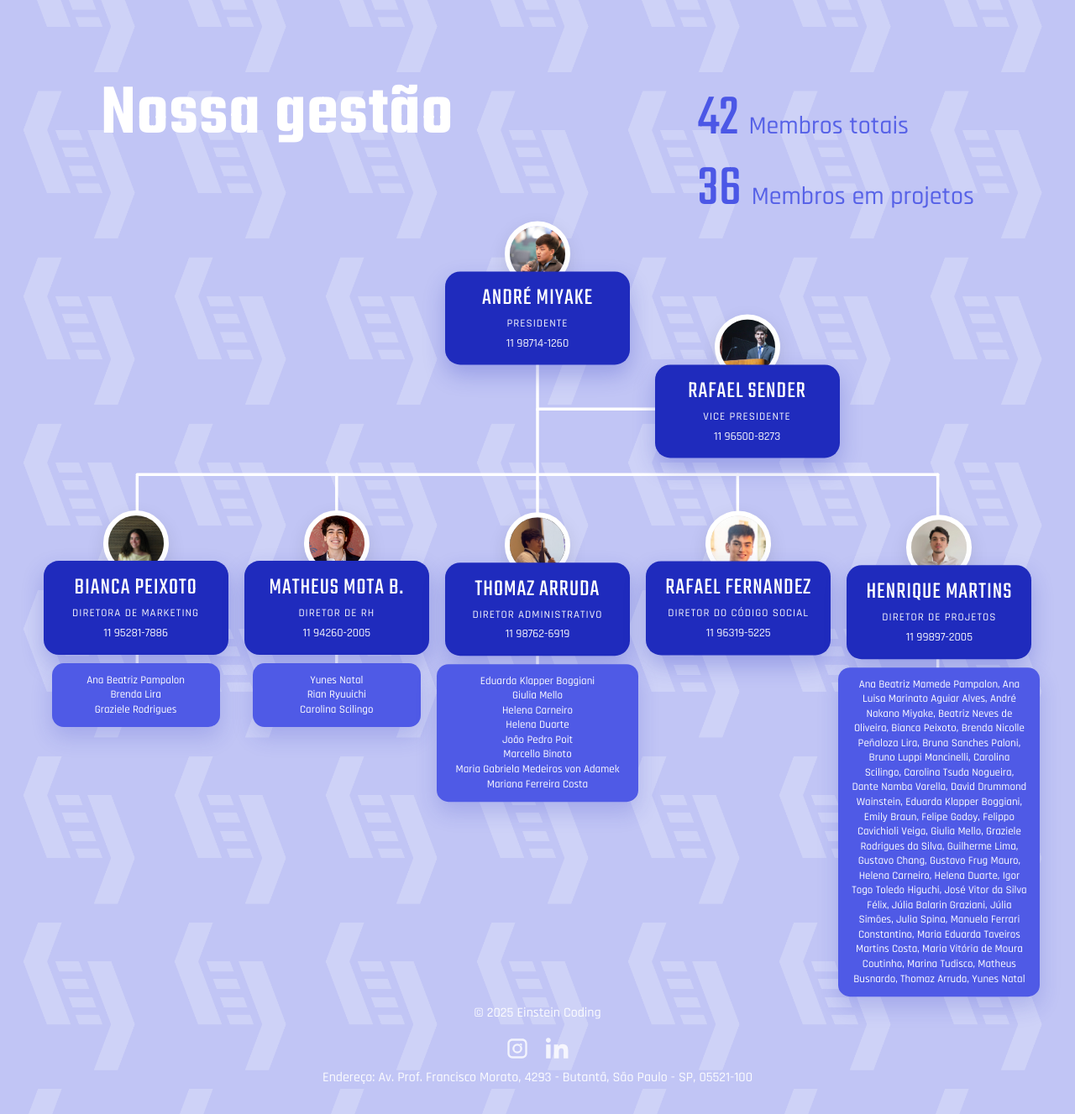
After one commit to mariatmcosta/EinsteinCoding-Site2025, a Django app: page /gestao/ in a window 1280 px wide. The commit adds this page. Shown: the part 112-1439 px from the top of the page at 84% size. Run offline with Django 5.2, Linux system fonts and the light colour scheme.

Commit message:
Finalização da página Gestão (organograma)

```diff
--- /dev/null
+++ b/core/templates/gestao.html
@@ -0,0 +1,187 @@
+{% load static %}
+<!DOCTYPE html>
+<html lang="pt-br">
+<head>
+  <meta charset="UTF-8" />
+  <meta name="viewport" content="width=device-width, initial-scale=1.0"/>
+  <title>Gestão | Einstein Coding</title>
+
+  <link rel="preconnect" href="https://fonts.googleapis.com">
+  <link rel="preconnect" href="https://fonts.gstatic.com" crossorigin>
+  <link href="https://fonts.googleapis.com/css2?family=Rajdhani:wght@400;500;600&family=Teko:wght@300;400;600&display=swap" rel="stylesheet">
+
+  <!-- CSS global (home) -->
+  <link rel="stylesheet" href="{% static 'css/style.css' %}">
+  <!-- CSS da página Gestão -->
+  <link rel="stylesheet" href="{% static 'css/gestao.css' %}">
+</head>
+
+<body>
+  <header class="navbar">
+    <nav class="navbar-links left">
+      <a href="/#sobre-nos">Sobre nós</a>
+      <a href="/codigo-social/">Código Social</a>
+      <a href="/projetos/">Nossos Projetos</a>
+    </nav>
+
+    <div class="navbar-center">
+      <a href="/#top" class="brand">EINSTEIN<br>CODING</a>
+    </div>
+
+    <nav class="navbar-links right">
+      <a href="/noticias/">Notícias</a>
+      <a href="/gestao/">Gestão</a>
+    </nav>
+  </header>
+
+  <main class="gestao-page">
+    <section class="gestao-container">
+      <div class="gestao-header">
+        <h1 class="gestao-title">Nossa gestão</h1>
+
+        <div class="metrics">
+          <div class="metric">
+            <span class="num">42</span>
+            <span class="txt">Membros totais</span>
+          </div>
+          <div class="metric">
+            <span class="num">36</span>
+            <span class="txt">Membros em projetos</span>
+          </div>
+        </div>
+      </div>
+
+      <section class="org-chart" aria-label="Organograma Einstein Coding">
+        <!-- Linhas SVG no fundo -->
+        <svg class="org-lines" viewBox="0 0 1200 800" preserveAspectRatio="xMidYMid meet" aria-hidden="true">
+          <!-- Presidente -> vice (formato “L”) -->
+          <path d="M 600 115 L 600 215 L 820 215" fill="none" stroke="#ffffff" stroke-width="4" stroke-linecap="round"/>
+
+          <!-- Presidente -> linha diretores -->
+          <path d="M 600 215 L 600 305" fill="none" stroke="#ffffff" stroke-width="4" stroke-linecap="round"/>
+          <path d="M 50 305 L 1150 305" fill="none" stroke="#ffffff" stroke-width="4" stroke-linecap="round"/>
+
+          <!-- Perninhas diretores -->
+          <path d="M 50 307 L 50 370" fill="none" stroke="#ffffff" stroke-width="4" stroke-linecap="round"/>
+          <path d="M 324 305 L 324 370" fill="none" stroke="#ffffff" stroke-width="4" stroke-linecap="round"/>
+          <path d="M 600 305 L 600 370" fill="none" stroke="#ffffFF" stroke-width="4" stroke-linecap="round"/>
+          <path d="M 875 305 L 875 370" fill="none" stroke="#ffffff" stroke-width="4" stroke-linecap="round"/>
+          <path d="M 1150 305 L 1150 370" fill="none" stroke="#ffffff" stroke-width="4" stroke-linecap="round"/>
+
+          <!-- Perninhas para as caixas de membros -->
+          <path d="M 50 550 L 50 600" fill="none" stroke="#ffffff" stroke-width="4" stroke-linecap="round"/>
+          <path d="M 324 550 L 324 600" fill="none" stroke="#ffffff" stroke-width="4" stroke-linecap="round"/>
+          <path d="M 600 550 L 600 600" fill="none" stroke="#ffffff" stroke-width="4" stroke-linecap="round"/>
+          <path d="M 1150 550 L 1150 600" fill="none" stroke="#ffffff" stroke-width="4" stroke-linecap="round"/>
+          <!--<path d="M 1060 340 L 1060 380" fill="none" stroke="#ffffff" stroke-width="4" stroke-linecap="round"/> -->
+        </svg>
+
+        <!-- PRESIDENTE -->
+        <div class="person p-presidente">
+          <img class="avatar" src="{% static 'imgs/gestao/andre.jpg' %}" alt="André Miyake">
+          <div class="card">
+            <p class="name">ANDRÉ MIYAKE</p>
+            <p class="role">PRESIDENTE</p>
+            <p class="phone">11 98714-1260</p>
+          </div>
+        </div>
+
+        <!-- VICE -->
+        <div class="person p-vice">
+          <img class="avatar" src="{% static 'imgs/gestao/rafael_sender.jpg' %}" alt="Rafael Sender">
+          <div class="card">
+            <p class="name">RAFAEL SENDER</p>
+            <p class="role">VICE PRESIDENTE</p>
+            <p class="phone">11 96500-8273</p>
+          </div>
+        </div>
+
+        <!-- DIRETORES -->
+        <div class="person p-dir1">
+          <img class="avatar" src="{% static 'imgs/gestao/bianca.jpg' %}" alt="Bianca Peixoto">
+          <div class="card">
+            <p class="name">BIANCA PEIXOTO</p>
+            <p class="role">DIRETORA DE MARKETING</p>
+            <p class="phone">11 95281-7886</p>
+          </div>
+          <div class="members small">
+            Ana Beatriz Pampalon<br>
+            Brenda Lira<br>
+            Graziele Rodrigues
+          </div>
+        </div>
+
+        <div class="person p-dir2">
+          <img class="avatar" src="{% static 'imgs/gestao/matheus.jpg' %}" alt="Matheus Busnardo">
+          <div class="card">
+            <p class="name">MATHEUS MOTA B.</p>
+            <p class="role">DIRETOR DE RH</p>
+            <p class="phone">11 94260-2005</p>
+          </div>
+          <div class="members small">
+            Yunes Natal<br>
+            Rian Ryuuichi<br>
+            Carolina Scilingo
+          </div>
+        </div>
+
+        <div class="person p-dir3">
+          <img class="avatar" src="{% static 'imgs/gestao/thomaz.jpg' %}" alt="Thomaz Arruda">
+          <div class="card">
+            <p class="name">THOMAZ ARRUDA</p>
+            <p class="role">DIRETOR ADMINISTRATIVO</p>
+            <p class="phone">11 98762-6919</p>
+          </div>
+          <div class="members tall">
+            Eduarda Klapper Boggiani<br>
+            Giulia Mello<br>
+            Helena Carneiro<br>
+            Helena Duarte<br>
+            João Pedro Poit<br>
+            Marcello Binoto<br>
+            Maria Gabriela Medeiros von Adamek<br>
+            Mariana Ferreira Costa
+          </div>
+        </div>
+
+        <div class="person p-dir4">
+          <img class="avatar" src="{% static 'imgs/gestao/rafael_fernandez.jpg' %}" alt="Rafael Fernandez">
+          <div class="card">
+            <p class="name">RAFAEL FERNANDEZ</p>
+            <p class="role">DIRETOR DO CÓDIGO SOCIAL</p>
+            <p class="phone">11 96319-5225</p>
+          </div>
+        </div>
+
+        <div class="person p-dir5">
+          <img class="avatar" src="{% static 'imgs/gestao/henrique.jpg' %}" alt="Henrique Martins">
+          <div class="card">
+            <p class="name">HENRIQUE MARTINS</p>
+            <p class="role">DIRETOR DE PROJETOS</p>
+            <p class="phone">11 99897-2005</p>
+          </div>
+          <div class="members tall">
+            Ana Beatriz Mamede Pampalon, Ana Luisa Marinato Aguiar Alves, André Nakano Miyake,  Beatriz Neves de Oliveira, Bianca Peixoto, Brenda Nicolle Peñaloza Lira, Bruna Sanches Paloni, Bruno Luppi Mancinelli, Carolina Scilingo, Carolina Tsuda Nogueira, Dante Namba Varella, David Drummond Wainstein, Eduarda Klapper Boggiani, Emily Braun, Felipe Godoy, Felippo Cavichioli Veiga, Giulia Mello, Graziele Rodrigues da Silva, Guilherme Lima, Gustavo Chang, Gustavo Frug Mauro, Helena Carneiro, Helena Duarte, Igor Togo Toledo Higuchi, José Vitor da Silva Félix, Júlia Balarin Graziani, Júlia Simões, Julia Spina, Manuela Ferrari Constantino, Maria Eduarda Taveiros Martins Costa, Maria Vitória de Moura Coutinho, Marina Tudisco, Matheus Busnardo, Thomaz Arruda, Yunes Natal
+          </div>
+        </div>
+
+      </section>
+    </section>
+  </main>
+
+  <footer class="footer">
+    <p>© 2025 Einstein Coding</p>
+
+    <div class="social-links">
+      <a href="https://www.instagram.com/einstein_coding" target="_blank" aria-label="Instagram">
+        <img src="{% static 'imgs/instagram.svg' %}" alt="Instagram">
+      </a>
+      <a href="https://www.linkedin.com/company/einsteincoding/posts/?feedView=all" target="_blank" aria-label="LinkedIn">
+        <img src="{% static 'imgs/linkedin.svg' %}" alt="LinkedIn">
+      </a>
+    </div>
+
+    <p>Endereço: Av. Prof. Francisco Morato, 4293 - Butantã, São Paulo - SP, 05521-100</p>
+  </footer>
+</body>
+</html>
--- a/core/templates/home.html
+++ b/core/templates/home.html
@@ -27,7 +27,7 @@
 
         <nav class="navbar-links right">
             <a href="/noticias/">Notícias</a>
-            <a href="/gestoes/">Gestão</a>
+            <a href="/gestao/">GESTÃO</a>
         </nav>
     </header>
 
--- a/core/urls.py
+++ b/core/urls.py
@@ -4,5 +4,6 @@ from . import views
 urlpatterns = [
     path('', views.home, name='home'),
     path('noticias/<int:id>/', views.news_detail, name='news_detail'),
-    path('codigo-social/', views.codigo_social, name='codigo_social'), # Adicione esta linha
+    path('codigo-social/', views.codigo_social, name='codigo_social'),
+    path('gestao/', views.gestao),
 ]
--- a/core/views.py
+++ b/core/views.py
@@ -21,3 +21,6 @@ def news_detail(request, id):
 
 def codigo_social(request):
     return render(request, 'codigo_social.html')
+
+def gestao(request):
+    return render(request, "gestao.html")
--- /dev/null
+++ b/frontend/static/css/gestao.css
@@ -0,0 +1,191 @@
+/* Página gestão: respeita a identidade visual do style.css */
+.gestao-page{
+  padding: 10px 60px 90px;
+}
+
+.gestao-container{
+  max-width: 1200px;
+  margin: 0 auto;
+}
+
+/* Cabeçalho (título + métricas) */
+.gestao-header{
+  display: grid;
+  grid-template-columns: 1fr auto;
+  gap: 30px;
+  align-items: start;
+}
+
+.gestao-title{
+  font-family: "Teko", sans-serif;
+  font-size: 86px;
+  line-height: .9;
+  letter-spacing: 1px;
+  color: #ffffff;
+  margin: 10px 0 0;
+}
+
+/* Métricas */
+.metrics{
+  display: flex;
+  flex-direction: column;
+  gap: 14px;
+  margin-top: 18px;
+}
+
+.metric{
+  display: flex;
+  align-items: baseline;
+  gap: 12px;
+  color: #4b57e6;
+}
+
+.metric .num{
+  font-family: "Teko", sans-serif;
+  font-size: 70px;
+  line-height: 1;
+  color: #4b57e6;
+}
+
+.metric .txt{
+  font-family: "Rajdhani", sans-serif;
+  font-size: 30px;
+  color: #4b57e6;
+  opacity: .9;
+}
+
+/* organograma */
+.org-chart{
+  position: relative;
+  margin: 40px auto 0;
+  width: min(1100px, 100%);
+  aspect-ratio: 1200 / 800;
+}
+
+/* Linhas no fundo */
+.org-lines{
+  position: absolute;
+  inset: 0;
+  width: 100%;
+  height: 100%;
+  z-index: 0;
+  pointer-events: none;
+}
+
+/* Pessoa/caixa */
+.person{
+  position: absolute;
+  left: 0;
+  top: 0;
+  transform: translate(-50%, -50%);
+  display: flex;
+  flex-direction: column;
+  align-items: center;
+  gap: 6px;
+  z-index: 2;
+}
+
+.avatar{
+  width: 78px;
+  height: 78px;
+  border-radius: 50%;
+  object-fit: cover;
+  border: 6px solid #fff;
+  box-shadow: 0 8px 22px rgba(0,0,0,.10);
+  margin-bottom: -24px;
+  background: #ddd;
+}
+
+.card{
+  width: 220px;
+  background: #1f2bbd;
+  color: #fff;
+  border-radius: 18px;
+  padding: 18px 18px 14px;
+  box-shadow: 0 12px 26px rgba(31,43,189,.25);
+  text-align: center;
+}
+
+.name{
+  font-family: "Teko", sans-serif;
+  font-size: 28px;
+  letter-spacing: 1px;
+  line-height: 1;
+  margin: 0;
+  text-transform: uppercase;
+  white-space: nowrap;
+  overflow: hidden;
+  text-overflow: ellipsis;
+}
+
+.role{
+  font-family: "Rajdhani", sans-serif;
+  font-size: 13px;
+  letter-spacing: 1px;
+  margin: 6px 0 2px;
+  opacity: .95;
+  text-transform: uppercase;
+}
+
+.phone{
+  font-family: "Rajdhani", sans-serif;
+  font-size: 14px;
+  margin: 0;
+  opacity: .95;
+}
+
+/* Membros */
+.members{
+  background: #4f5ae6;
+  color: #fff;
+  border-radius: 14px;
+  padding: 12px 14px;
+  font-family: "Rajdhani", sans-serif;
+  font-size: 13px;
+  line-height: 1.35;
+  box-shadow: 0 12px 26px rgba(31,43,189,.18);
+  margin-top: 4px;
+}
+
+.members.small{ width: 200px; text-align: center; }
+.members.tall{ width: 240px; text-align: center; }
+.members.wide{ width: 340px; text-align: left; }
+
+/* Base: posição vem de variáveis */
+.person{
+  position: absolute;
+  left: var(--x, 50%);
+  top: var(--y, 50%);
+  transform: translate(-50%, -50%);
+  display: flex;
+  flex-direction: column;
+  align-items: center;
+  gap: 6px;
+  z-index: 2;
+}
+
+/* Defaults por pessoa (mantém como está hoje) */
+.p-presidente{ --x: 50%; --y: 7%; }
+.p-vice{      --x: 74%; --y: 23%; }
+
+.p-dir1{      --x: 4%;  --y: 63%; }
+.p-dir2{      --x: 27%; --y: 63%; }
+.p-dir3{      --x: 50%; --y: 69.5%; }
+.p-dir4{      --x: 73%; --y: 56.8%; }
+.p-dir5{      --x: 96%; --y: 86.5%; }
+
+
+/* Responsivo */
+@media (max-width: 1100px){
+  .gestao-page{ padding: 60px 20px 80px; }
+
+  .gestao-header{
+    grid-template-columns: 1fr;
+  }
+
+  .gestao-title{
+    font-size: 64px;
+  }
+
+  .metric .txt{ font-size: 22px; }
+}
```
Also changed, not shown: frontend/static/imgs/gestao/andre.jpg (added), frontend/static/imgs/gestao/bianca.jpg (added), frontend/static/imgs/gestao/henrique.jpg (added), frontend/static/imgs/gestao/matheus.jpg (added), frontend/static/imgs/gestao/rafael_fernandez.jpg (added), frontend/static/imgs/gestao/rafael_sender.jpg (added), frontend/static/imgs/gestao/thomaz.jpg (added), 1 other file.
